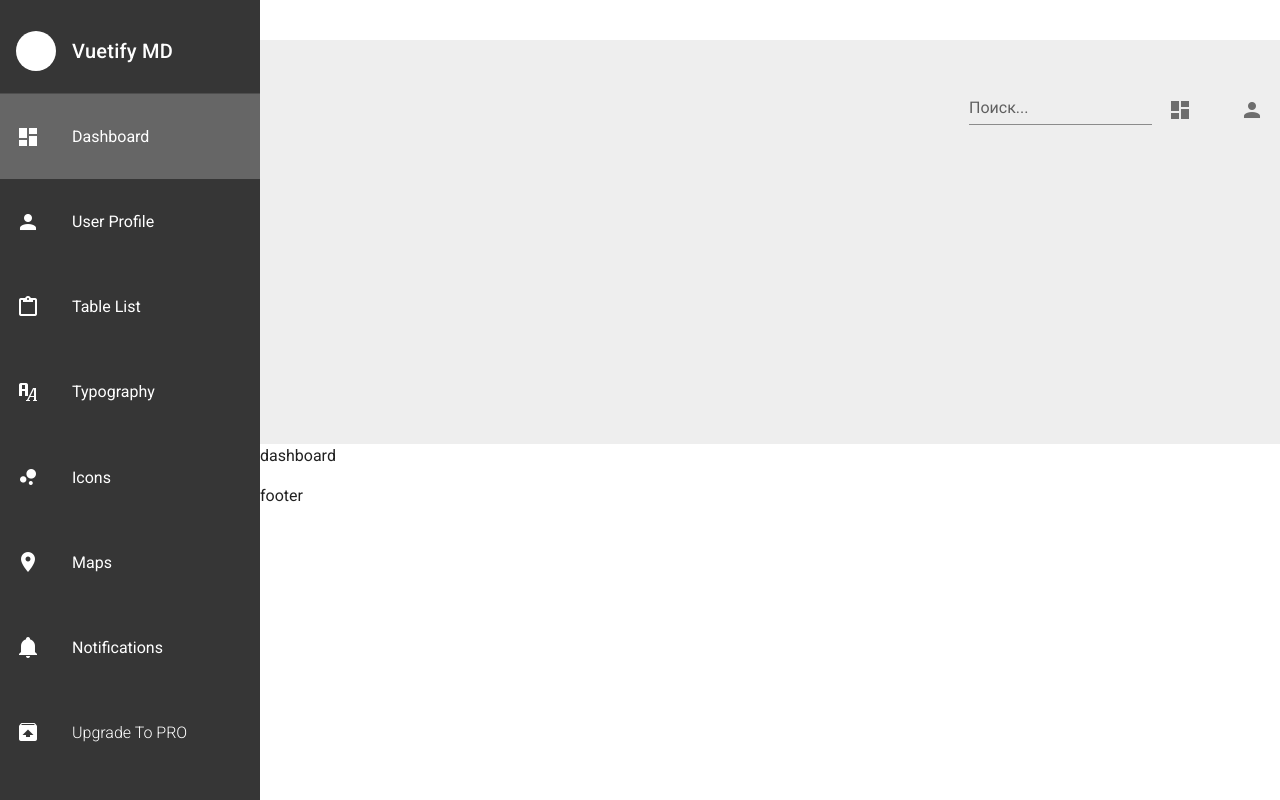
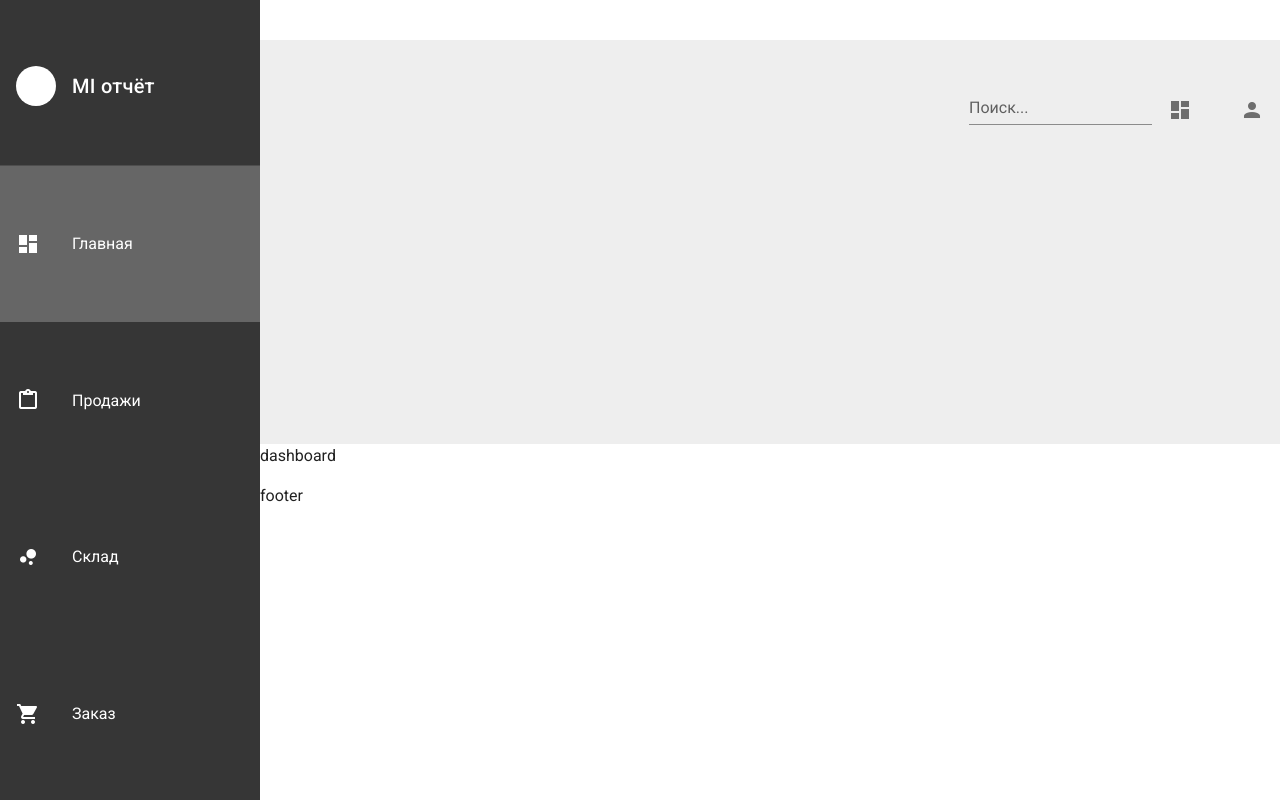
Before and after one commit to sekretk/MiR, a Vue app in the folder client/mirclient/: page / in a window 1280 px wide. Built offline with nearby package versions, Linux system fonts and the light colour scheme.

Commit message:
views scaffold

```diff
--- a/client/mirclient/src/components/core/Drawer.vue
+++ b/client/mirclient/src/components/core/Drawer.vue
@@ -29,7 +29,7 @@
             />
           </v-list-item-avatar>
           <v-list-item-title class="title">
-            Vuetify MD
+            MI отчёт
           </v-list-item-title>
         </v-list-item>
         <v-divider/>
@@ -47,18 +47,6 @@
           <v-list-item-title
             v-text="link.text"
           />
-        </v-list-item>
-        <v-list-item
-          active-class="success"
-          class="v-list-item v-list__tile--buy"
-          to="/upgrade"
-        >
-          <v-list-item-action>
-            <v-icon>mdi-package-up</v-icon>
-          </v-list-item-action>
-          <v-list-item-title class="font-weight-light">
-            Upgrade To PRO
-          </v-list-item-title>
         </v-list-item>
       </v-layout>
     </v-img>
@@ -85,38 +73,23 @@ export default {
       {
         to: '/',
         icon: 'mdi-view-dashboard',
-        text: 'Dashboard'
+        text: 'Главная'
       },
       {
-        to: '/user-profile',
-        icon: 'mdi-account',
-        text: 'User Profile'
+        to: '/operations',
+        icon: 'mdi-clipboard-outline',
+        text: 'Продажи'
       },
       {
-        to: '/table-list',
-        icon: 'mdi-clipboard-outline',
-        text: 'Table List'
+        to: '/store',
+        icon: 'mdi-chart-bubble',
+        text: 'Склад'
       },
       {
-        to: '/typography',
-        icon: 'mdi-format-font',
-        text: 'Typography'
+        to: '/card',
+        icon: 'mdi-cart',
+        text: 'Заказ'
       },
-      {
-        to: '/icons',
-        icon: 'mdi-chart-bubble',
-        text: 'Icons'
-      },
-      {
-        to: '/maps',
-        icon: 'mdi-map-marker',
-        text: 'Maps'
-      },
-      {
-        to: '/notifications',
-        icon: 'mdi-bell',
-        text: 'Notifications'
-      }
     ]
   }),
   computed: {
--- a/client/mirclient/src/router/paths.js
+++ b/client/mirclient/src/router/paths.js
@@ -5,17 +5,18 @@ export default [
       view: 'Dashboard'
     },
     {
-      path: '/user-profile',
-      name: 'User Profile',
-      view: 'UserProfile'
+      path: '/operations',
+      // name: 'Продажи',
+      view: 'Operations'
     },
     {
-      path: '/table-list',
-      name: 'Table List',
-      view: 'TableList'
+      path: '/store',
+      // name: 'Склад',
+      view: 'Store'
     },
     {
-      path: '/typography',
-      view: 'Typography'
+      path: '/card',
+      // name: 'Заказ',
+      view: 'Card'
     },
   ]
--- /dev/null
+++ b/client/mirclient/src/views/Card.vue
@@ -0,0 +1,13 @@
+<template>
+  <p>card</p>
+</template>
+
+<script>
+export default {
+
+}
+</script>
+
+<style>
+
+</style>
--- /dev/null
+++ b/client/mirclient/src/views/Operations.vue
@@ -0,0 +1,13 @@
+<template>
+  <p>Operations</p>
+</template>
+
+<script>
+export default {
+
+}
+</script>
+
+<style>
+
+</style>
--- /dev/null
+++ b/client/mirclient/src/views/Store.vue
@@ -0,0 +1,13 @@
+<template>
+  <p>store</p>
+</template>
+
+<script>
+export default {
+
+}
+</script>
+
+<style>
+
+</style>
```
Also changed, not shown: 1 other file (tests, documents, lock files or other folders).
